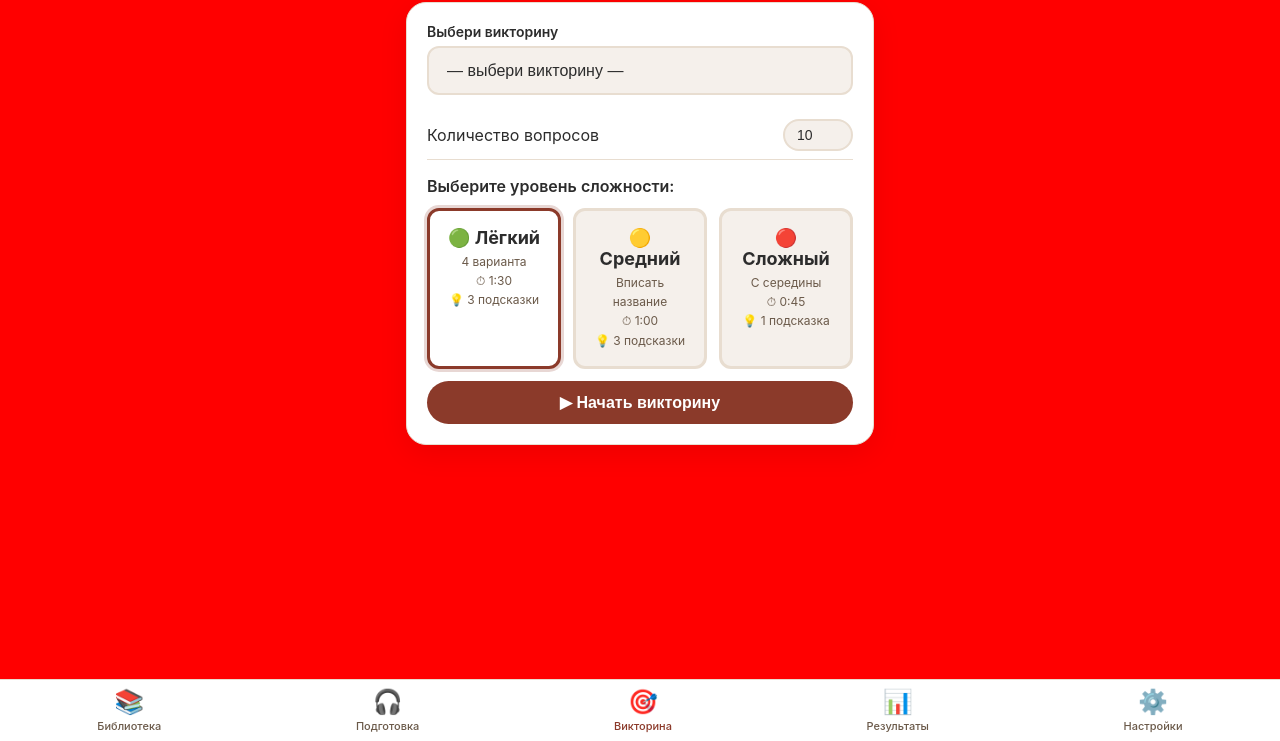
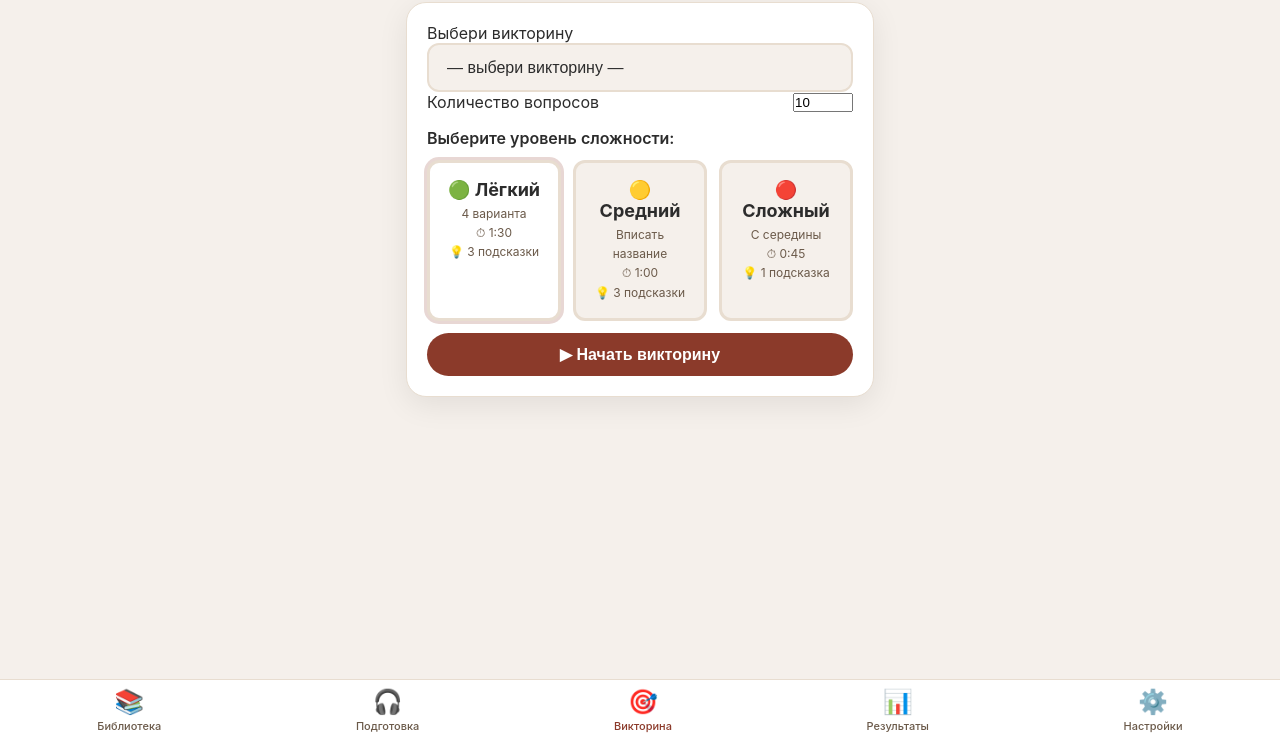
Before and after one commit to mi1kare/muqwiz, a website built with webpack: page quiz.html in a window 1280 px wide. Shown: the part 59-800 px from the top of the page. Built offline with nearby package versions, Linux system fonts and the light colour scheme.

Commit message:
Update style.css

```diff
--- a/css/style.css
+++ b/css/style.css
@@ -29,6 +29,7 @@
     font-family: -apple-system, 'Segoe UI', Roboto, sans-serif;
     background: var(--bg);
     color: var(--text);
+    /* ФИКС: Безопасная зона iPhone */
     padding-bottom: calc(80px + env(safe-area-inset-bottom, 0px));
     min-height: 100vh;
 }
@@ -45,6 +46,7 @@
 .app-container {
     max-width: 500px;
     margin: 0 auto;
+    /* ФИКС: Учитываем меню и безопасную зону */
     padding: 16px 16px calc(80px + env(safe-area-inset-bottom, 0px));
 }
 
@@ -158,16 +160,6 @@
     border-color: var(--accent);
 }
 
-.form-group {
-    margin-bottom: 16px;
-}
-.form-group label {
-    display: block;
-    font-weight: 600;
-    margin-bottom: 6px;
-    font-size: 14px;
-}
-
 /* ============================================
    ОПРОСНИК
    ============================================ */
@@ -215,7 +207,7 @@
 }
 
 /* ============================================
-   НИЖНЯЯ ПАНЕЛЬ
+   НИЖНЯЯ ПАНЕЛЬ (ИСПРАВЛЕНО ДЛЯ IPHONE)
    ============================================ */
 .bottom-nav {
     position: fixed;
@@ -226,6 +218,7 @@
     border-top: 1px solid var(--border);
     display: flex;
     justify-content: space-around;
+    /* ФИКС: Безопасная зона iPhone снизу */
     padding: 8px 0 calc(8px + env(safe-area-inset-bottom, 0px));
     z-index: 100;
     backdrop-filter: blur(10px);
@@ -240,6 +233,7 @@
     font-size: 11px;
     font-weight: 500;
     transition: 0.2s;
+    /* ФИКС: Небольшой отступ, чтобы не липло к краям */
     padding: 0 4px;
 }
 .bottom-nav a .icon {
@@ -474,7 +468,7 @@
 }
 
 /* ============================================
-   ПОДГОТОВКА
+   ПОДГОТОВКА (ФИКС: эти классы потерялись)
    ============================================ */
 .prepare-select {
     margin-bottom: 16px;
@@ -595,7 +589,7 @@
     box-shadow: 0 4px 12px rgba(0, 0, 0, 0.1);
 }
 .level-btn.selected {
-    border-color: var(--accent);
+    border-color: var color(--accent);
     background: var(--card);
     box-shadow: 0 0 0 3px rgba(139, 58, 42, 0.2);
 }
@@ -626,10 +620,11 @@
     display: flex;
     justify-content: space-between;
     align-items: center;
-    padding: 8px 0;
-    border-bottom: 1px solid var(--border);
+    padding: 8:px 0;
+    border-bottom:  var1px solid var(--border(--);
 }
-.settings-row:last-child {
+.settings-row:textlast-child {
+);
     border-bottom: none;
 }
 .settings-row input[type="number"] {
@@ -730,8 +725,7 @@
     transition: 0.2s;
     text-align: left;
     font-weight: 500;
-    color: var(--text);
-}
+   }
 .game-options button:hover:not(.disabled) {
     border-color: var(--text-secondary);
 }
@@ -924,7 +918,7 @@
 }
 
 /* ============================================
-   НАСТРОЙКИ
+   НАСТРОЙКИ (ФИКС: эти классы тоже потерялись)
    ============================================ */
 .settings-group {
     background: var(--card);
@@ -1021,6 +1015,3 @@
         flex-wrap: wrap;
     }
 }
-body {
-    background: red !important;
-}
```
